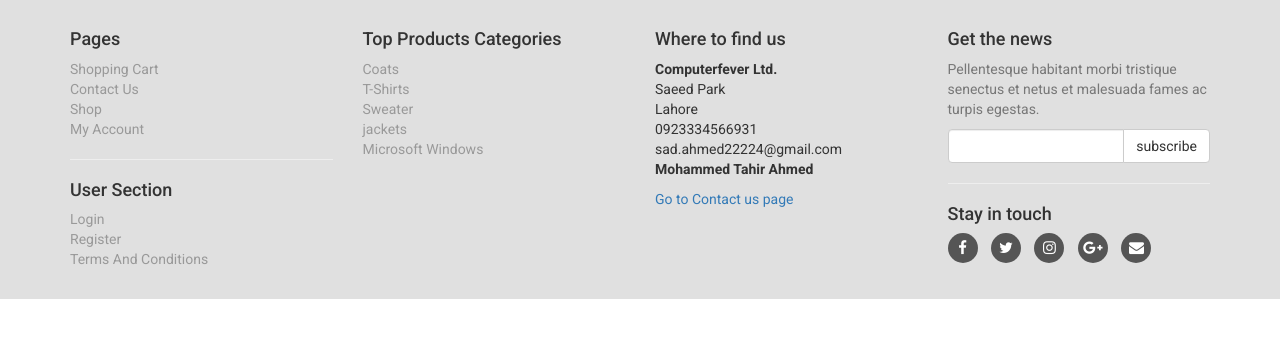
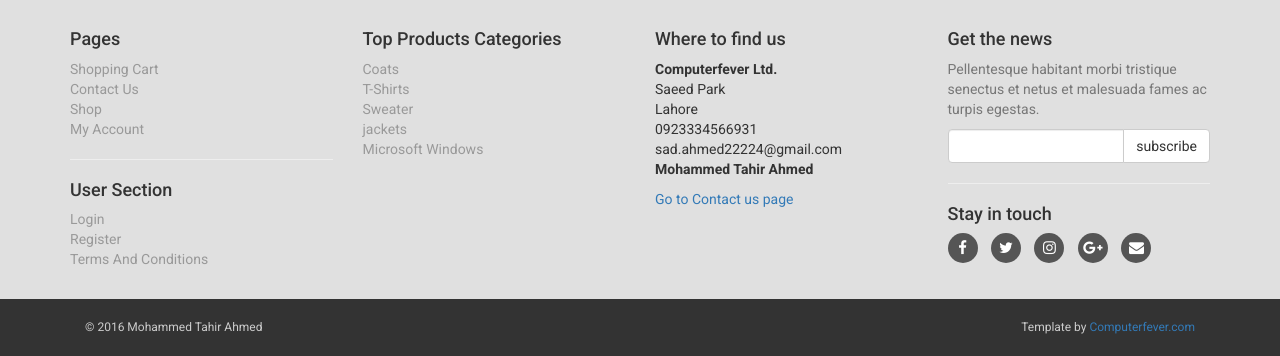
Before and after one commit to ingafter60/ingeComStore, a PHP site: page /Ecom_store/ in a window 1280 px wide. Shown: the part 2325-2681 px from the top of the page. Before the commit the page ends 2624 px from the top, so only its background shows below. Run offline with PHP 8.4, Linux system fonts and the light colour scheme.

Commit message:
Completed Content of Products, Footer, Copyright in Footer, Style

```diff
--- a/index.php
+++ b/index.php
@@ -581,6 +581,27 @@
 	</div>
 	<!-- FOOTER ENDS -->
 
+	<!-- COPYRIGHT STARTS -->
+	<div id="copyright">
+   	<!-- container Starts -->
+	   <div class="container">
+	      <!-- col-md-6 Starts -->
+	      <div class="col-md-6">
+	         <p class="pull-left"> © 2016 Mohammed Tahir Ahmed </p>
+	      </div>
+	      <!-- col-md-6 Ends -->
+	      <!-- col-md-6 Starts -->
+	      <div class="col-md-6">
+	         <p class="pull-right">
+	            Template by <a href="http://www.computerfever.com">Computerfever.com</a>
+	         </p>
+	      </div>
+	      <!-- col-md-6 Ends -->
+	   </div>
+	   <!-- container Ends -->
+	</div>
+	<!-- COPYRIGHT ENDS -->
+
 	<script src="js/jquery.min.js"> </script>
 	<script src="js/bootstrap.min.js"></script>
 </body>
```
